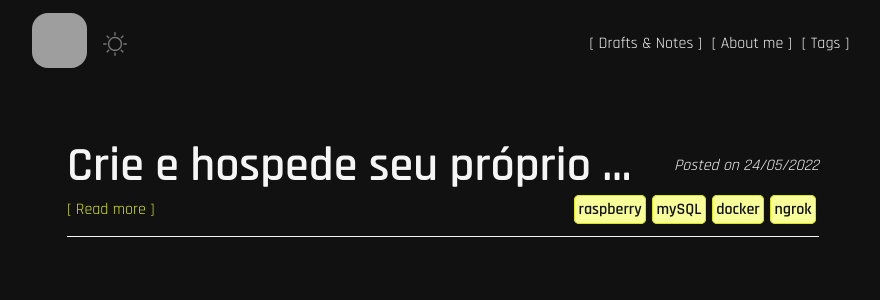
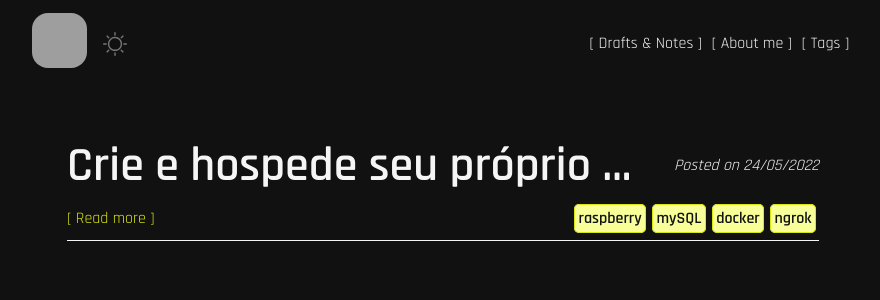
Before and after one commit to ropoko/ropoko.net, a Next.js app: page / in a window 1280 px wide. Shown: the top 300 px of the page, without its empty margins (197-1077 px from the left). Built offline with nearby package versions, Linux system fonts and the light colour scheme; grey boxes are pictures that could not be loaded.

Commit message:
fix: style that shows tags on list post

```diff
--- a/src/components/ListPost/ListPostStyle.tsx
+++ b/src/components/ListPost/ListPostStyle.tsx
@@ -10,6 +10,11 @@ export const ListPostStyle = styled.div`
 
 	h1 {
 		font-size: 3rem;
+	}
+
+	a {
+		color: ${(props) => props.theme.colors.highlight};
+		transition: font-size 0.2s;
 	}
 
 	header {
@@ -31,8 +36,8 @@ export const ListPostStyle = styled.div`
 
 	footer {
 		width: 100%;
-		height: 2.5rem;
-		padding-bottom: 0.8rem;
+		height: 2.8rem;
+		overflow-x: auto;
 		border-bottom: 1px solid ${(props) => props.theme.colors.separator};
 	}
 
@@ -50,12 +55,6 @@ export const ListPostStyle = styled.div`
 		margin-right: 40px;
 	}
 
-	footer .tags {
-		overflow-x: clip;
-		white-space: nowrap;
-		text-overflow: clip;
-	}
-
 	footer .tags a {
 		padding: 0.2rem;
 		margin: 0 0.2rem;
@@ -65,11 +64,6 @@ export const ListPostStyle = styled.div`
 		border-radius: 5px;
 		background: ${(props) => props.theme.colors.tags.backgroundName};
 		border: ${(props) => props.theme.colors.tags.border} 1px solid;
-	}
-
-	a {
-		color: ${(props) => props.theme.colors.highlight};
-		transition: font-size 0.2s;
 	}
 
 	@media (max-width: 1080px) {
--- a/src/components/ListPost/index.tsx
+++ b/src/components/ListPost/index.tsx
@@ -17,11 +17,13 @@ export default function ListPost({ post }: { post: Posts }) {
 				<div className="footer-container">
 					<Link href={`/posts/${post.slug}`}> [ Read more ] </Link>
 					<section className="tags">
-						{post.tags.map((tag) => (
-							<a key={tag} href={`/tags/${tag}`}>
-								{tag}
-							</a>
-						))}
+						<div className="aux-tags">
+							{post.tags.map((tag) => (
+								<a key={tag} href={`/tags/${tag}`}>
+									{tag}
+								</a>
+							))}
+						</div>
 					</section>
 				</div>
 			</footer>
```
